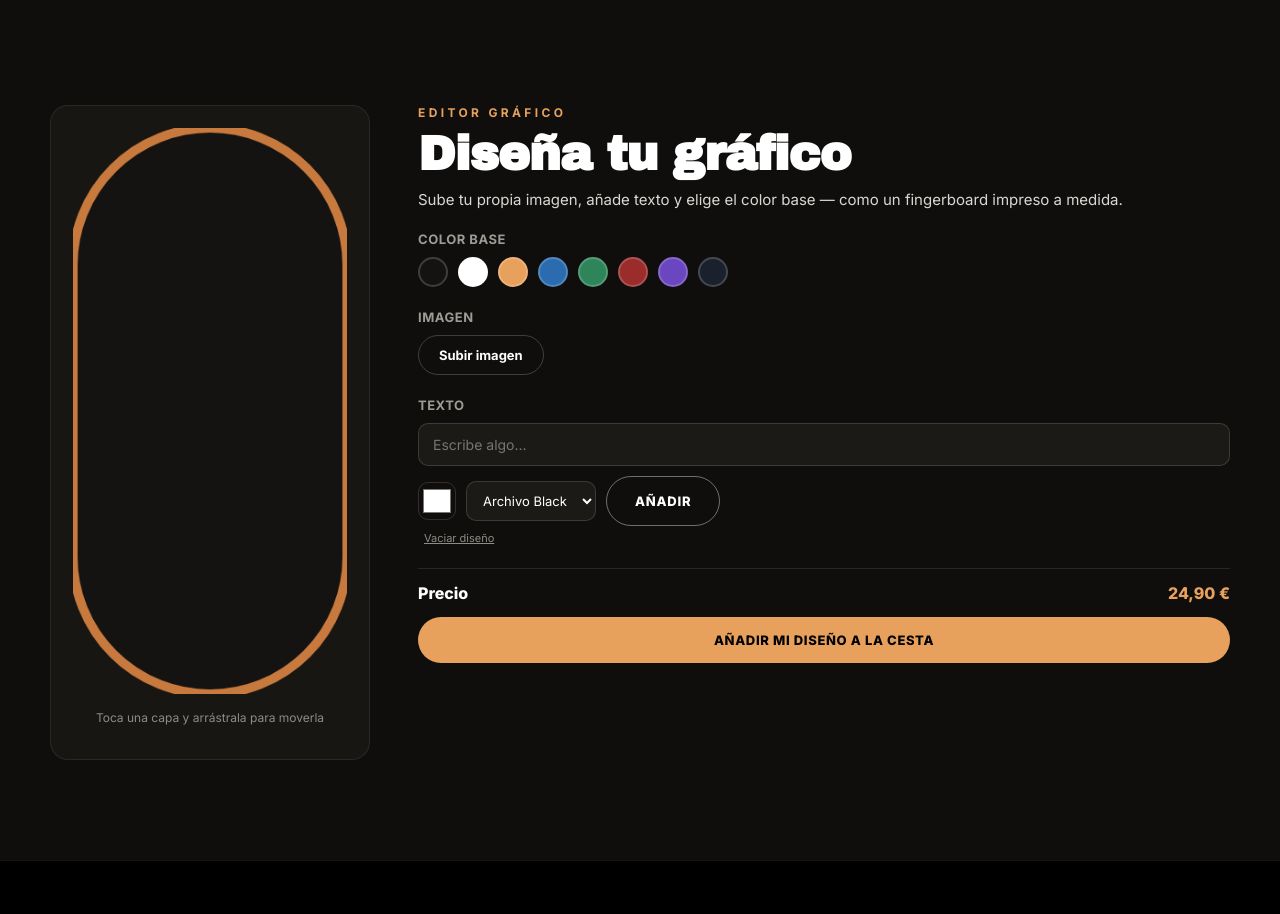
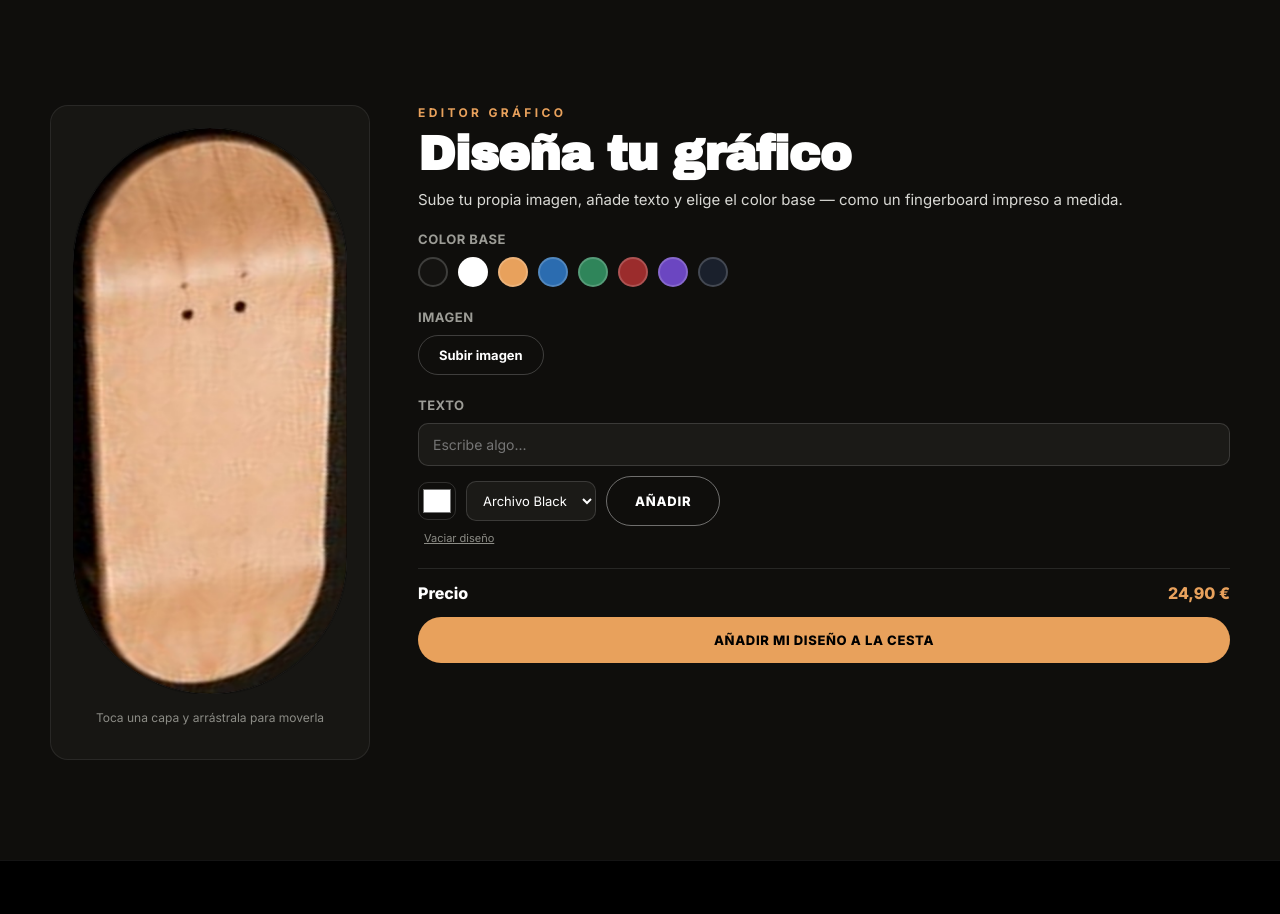
Before and after one commit to juanle-lopez/finger-skate-shop, a plain HTML site: page crea.html in a window 1280 px wide. Shown: the part 1220-2134 px from the top of the page. Drawn offline with Linux system fonts and the light colour scheme.

Commit message:
Editor grafico mas realista y botones para compartir en la portada
- El editor "Disena tu grafico" ahora pinta sobre una foto real de una tabla en blanco (veta de madera, agujeros de tornilleria, sombra) en vez de una forma plana; el color elegido se aplica como tinte sobre esa textura real
- Anade iconos de WhatsApp y TikTok en la portada para compartir la tienda (WhatsApp abre un mensaje con el enlace de la pagina; TikTok enlaza al perfil, a falta de uno real)

Co-Authored-By: Claude Sonnet 5 <noreply@anthropic.com>
Claude-Session: https://claude.ai/code/session_01SGk94yziQacjRajWUFLNAq

```diff
--- a/assets/app.js
+++ b/assets/app.js
@@ -273,6 +273,11 @@ const App = {
         '<button class="iconbtn" style="position:fixed;top:max(16px,env(safe-area-inset-top));right:max(16px,env(safe-area-inset-right));z-index:175;background:rgba(20,19,17,.8)" onclick="App.closeDetail()">✕</button>' +
       '</div>';
     this.showOverlay('detailWrap', html);
+  },
+
+  shareWhatsapp(){
+    const text = 'Mira Finger Skate, tablas y accesorios de finger skate: ' + window.location.href;
+    window.open('https://wa.me/?text=' + encodeURIComponent(text), '_blank');
   },
 
   showToast(msg){
@@ -565,8 +570,11 @@ const App = {
   initDesigner(){
     const canvas = document.getElementById('designerCanvas');
     const ctx = canvas.getContext('2d');
-    this._dz = { canvas, ctx, layers: [], selected: null, dragging: false, dragOffset: {x:0,y:0}, baseColor: '#141311' };
+    this._dz = { canvas, ctx, layers: [], selected: null, dragging: false, dragOffset: {x:0,y:0}, baseColor: '#ffffff', texReady: false };
     const dz = this._dz;
+    const tex = new Image();
+    tex.onload = () => { dz.tex = tex; dz.texReady = true; this.designerDraw(); };
+    tex.src = 'images/deck_blank_realistic.jpg';
     this.designerRenderColors();
     this.designerDraw();
 
@@ -703,8 +711,18 @@ const App = {
     ctx.save();
     this.designerDeckPath(ctx, w, h);
     ctx.clip();
-    ctx.fillStyle = dz.baseColor;
-    ctx.fillRect(0,0,w,h);
+    if (dz.texReady) {
+      ctx.drawImage(dz.tex, 0, 0, w, h);
+      ctx.globalCompositeOperation = 'multiply';
+      ctx.globalAlpha = 0.6;
+      ctx.fillStyle = dz.baseColor;
+      ctx.fillRect(0,0,w,h);
+      ctx.globalAlpha = 1;
+      ctx.globalCompositeOperation = 'source-over';
+    } else {
+      ctx.fillStyle = dz.baseColor;
+      ctx.fillRect(0,0,w,h);
+    }
     dz.layers.forEach((l) => {
       ctx.save();
       ctx.translate(l.x, l.y);
@@ -730,8 +748,8 @@ const App = {
     ctx.restore();
     ctx.save();
     this.designerDeckPath(ctx, w, h);
-    ctx.lineWidth = 10;
-    ctx.strokeStyle = '#c87a3e';
+    ctx.lineWidth = 1.5;
+    ctx.strokeStyle = 'rgba(0,0,0,.5)';
     ctx.stroke();
     ctx.restore();
   },
--- a/assets/style.css
+++ b/assets/style.css
@@ -33,6 +33,9 @@ section{position:relative;width:100%;overflow:hidden}
 .title{font-size:clamp(52px,8.5vw,120px);line-height:.94;margin-top:14px;opacity:0;transform:translateY(24px);animation:rise .9s ease forwards .25s}
 .sub{margin-top:22px;font-size:17px;color:#d8d8d4;max-width:460px;opacity:0;transform:translateY(16px);animation:rise .8s ease forwards .5s}
 .btnrow{margin-top:36px;display:flex;gap:16px;opacity:0;transform:translateY(16px);animation:rise .8s ease forwards .7s}
+.sharerow{margin-top:22px;display:flex;align-items:center;gap:12px;opacity:0;transform:translateY(16px);animation:rise .8s ease forwards .85s;font-size:12px;color:#b8b8b2;letter-spacing:.03em}
+.shareicon{width:34px;height:34px;border-radius:50%;background:rgba(255,255,255,.1);display:flex;align-items:center;justify-content:center;color:#fff;transition:background .2s,transform .2s}
+.shareicon:hover{background:var(--accent);color:#000;transform:translateY(-2px)}
 .btn{display:inline-flex;align-items:center;gap:10px;background:#fff;color:#000;padding:16px 28px;border-radius:999px;font-weight:800;font-size:13px;letter-spacing:.06em;text-transform:uppercase;transition:transform .25s,box-shadow .25s}
 .btn:hover{transform:translateY(-3px);box-shadow:0 14px 30px rgba(0,0,0,.35)}
 .btn.ghost{background:transparent;border:1px solid rgba(255,255,255,.4);color:#fff}
```
Also changed, not shown: index.html (+9 -0 lines), images/deck_blank_realistic.jpg (added).
